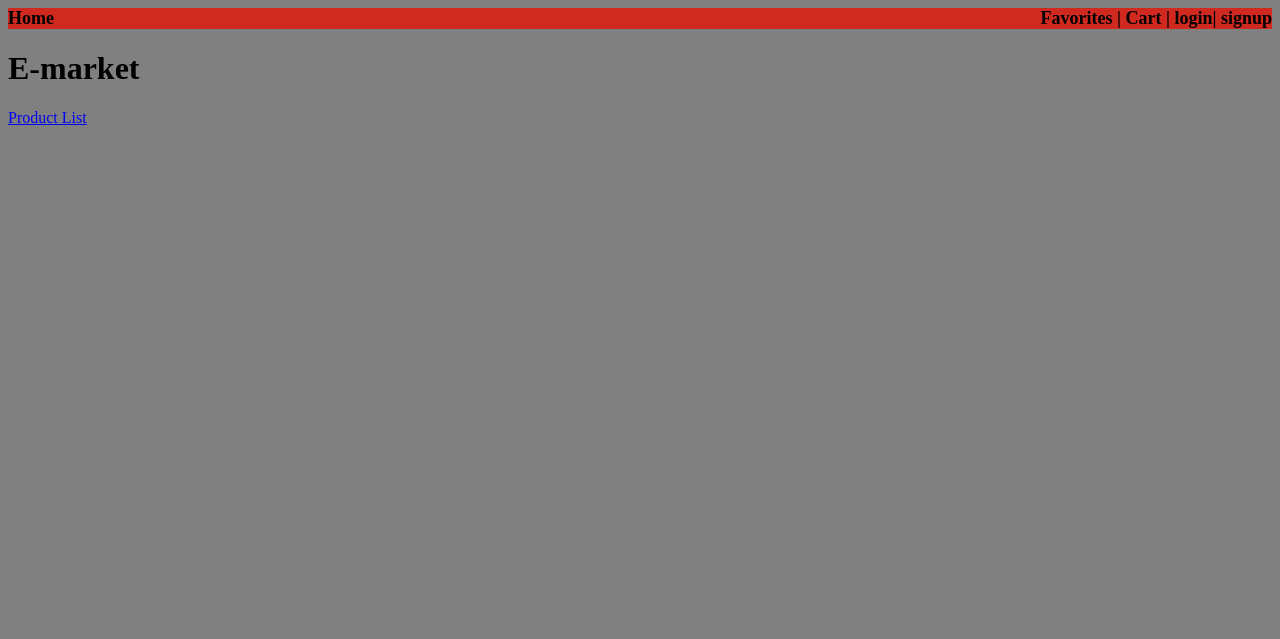
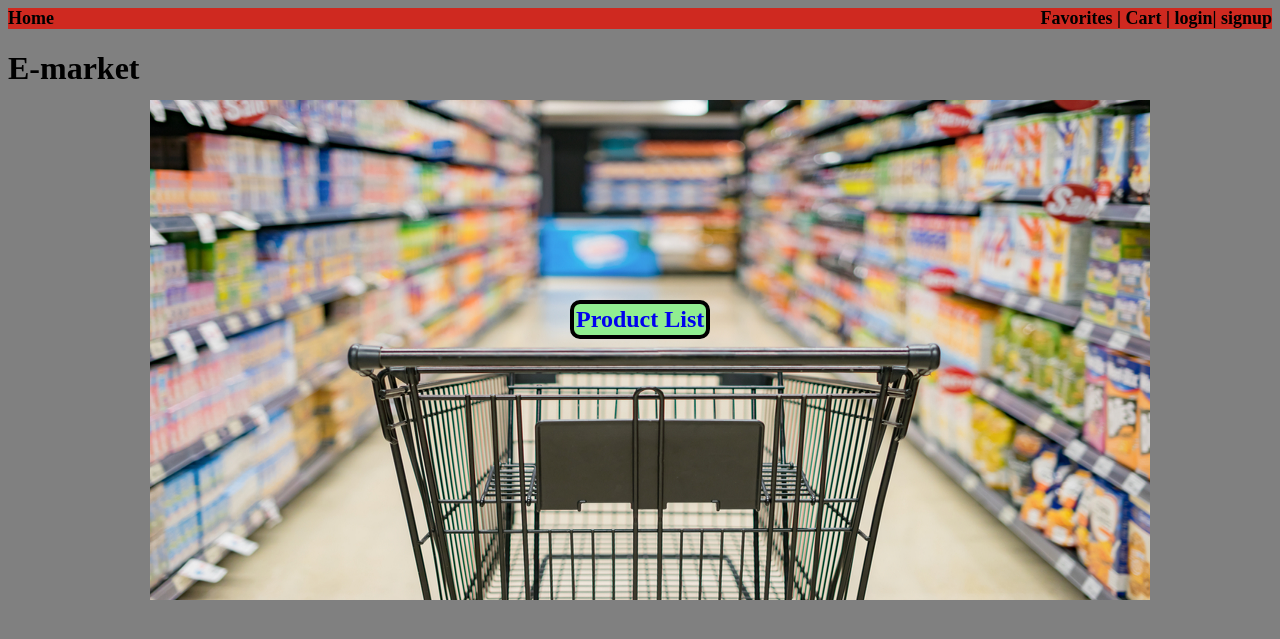
Before and after one commit to KaisHasan/E-market, a Django app: page / in a window 1280 px wide. Shown: the top 639 px of the page. Run offline with Django 4.2, Linux system fonts and the light colour scheme; parts of the project's set-up code (start-up, migrations or seed data) failed here and were passed over.

Commit message:
Improved home page

```diff
--- a/pages/static/pages/css/base.css
+++ b/pages/static/pages/css/base.css
@@ -20,3 +20,33 @@ header a {
 body {
     background-color: gray;
 }
+
+.no-underline {
+    text-decoration: none;
+}
+
+.block {
+    display: block;
+}
+
+.middle {
+    width: fit-content;
+    top: 300px;
+    position: fixed;
+    left: 570px;
+    display: block;
+    padding: 2px;
+    border: 4px solid black;
+    border-radius: 10px;
+    background-color: lightgreen;
+}
+
+.shopping-cart-img {
+    width: 1000px;
+    height: 500px;
+    display: block;
+    position: fixed;
+    top: 100px;
+    left: 150px;
+    z-index: -1;
+}
--- a/pages/templates/pages/home.html
+++ b/pages/templates/pages/home.html
@@ -1,6 +1,10 @@
 {% extends 'pages\_base.html' %}
+{% load static %}
+
 {% block title %}Home{% endblock title %}
 {% block content %}
     <h1 class='main-title'>E-market</h1>
-    <a href="{% url 'product_list' %}"> Product List </a>
+    <h2><a class="no-underline block middle" href="{% url 'product_list' %}"> Product List </a></h2>
+    <img class='shopping-cart-img' src="{% static 'pages/images/shopping_cart.jpg' %}" alt='Shopping cart' />
+
 {% endblock content %}
```
Also changed, not shown: pages/static/pages/images/shopping_cart.jpg (added).
